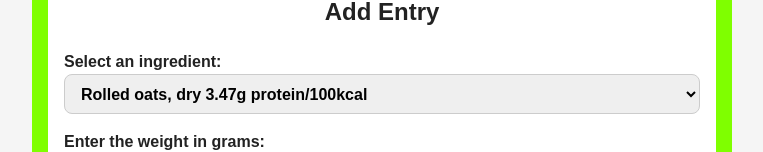
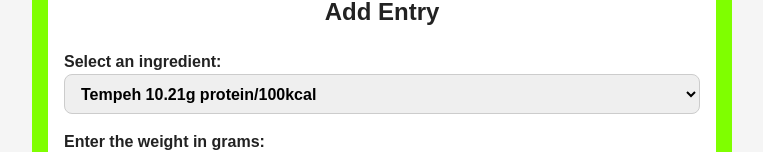
Before and after one commit to GrowYourOwnFreedom/protein-tracker, a React (Vite) app: page / in a window 1280 px wide. Shown: the part 444-596 px from the top of the page, without its empty margins (258-1021 px from the left). Built offline with nearby package versions, Linux system fonts and the light colour scheme.

Commit message:
ingredients list is now sorting by protein efficiency

```diff
--- a/src/AddEntryForm.jsx
+++ b/src/AddEntryForm.jsx
@@ -1,5 +1,5 @@
 import { useState } from "react";
-import { getProteinEfficiency } from "./nutritonUtils";
+import { getProteinEfficiency, sortIngredientsByProteinEfficiency } from "./nutritonUtils";
 
 function AddEntryForm({ ingredients, addEntry, deleteIngredient }) {
 
@@ -55,6 +55,7 @@ function AddEntryForm({ ingredients, addEntry, deleteIngredient }) {
             deleteIngredient(updatedIngredients);
         }
     };
+    const sortedIngredients = sortIngredientsByProteinEfficiency(ingredients);
 
     return (
         <section>
@@ -68,7 +69,7 @@ function AddEntryForm({ ingredients, addEntry, deleteIngredient }) {
                         onChange={(e) => setSelectedIngredient(e.target.value)}
                         value={selectedIngredient}
                     >
-                        {ingredients.map((ingredient) => {
+                        {sortedIngredients.map((ingredient) => {
                             return (
                                 <option
                                     key={ingredient.id}
--- a/src/nutritonUtils.js
+++ b/src/nutritonUtils.js
@@ -4,4 +4,18 @@ function getProteinEfficiency(calories, protein) {
     }
     return (protein / calories) * 100;
 }
- export {getProteinEfficiency}
+
+function sortIngredientsByProteinEfficiency(ingredients) {
+    return ingredients.sort((a, b) => {
+        const efficiencyA = getProteinEfficiency(
+            a.caloriesPer100g,
+            a.proteinPer100g,
+        );
+        const efficiencyB = getProteinEfficiency(
+            b.caloriesPer100g,
+            b.proteinPer100g,
+        );
+        return efficiencyB - efficiencyA;
+    });
+}
+export { getProteinEfficiency, sortIngredientsByProteinEfficiency };
```
Also changed, not shown: src/EntriesList.jsx (line endings or trailing spaces).
